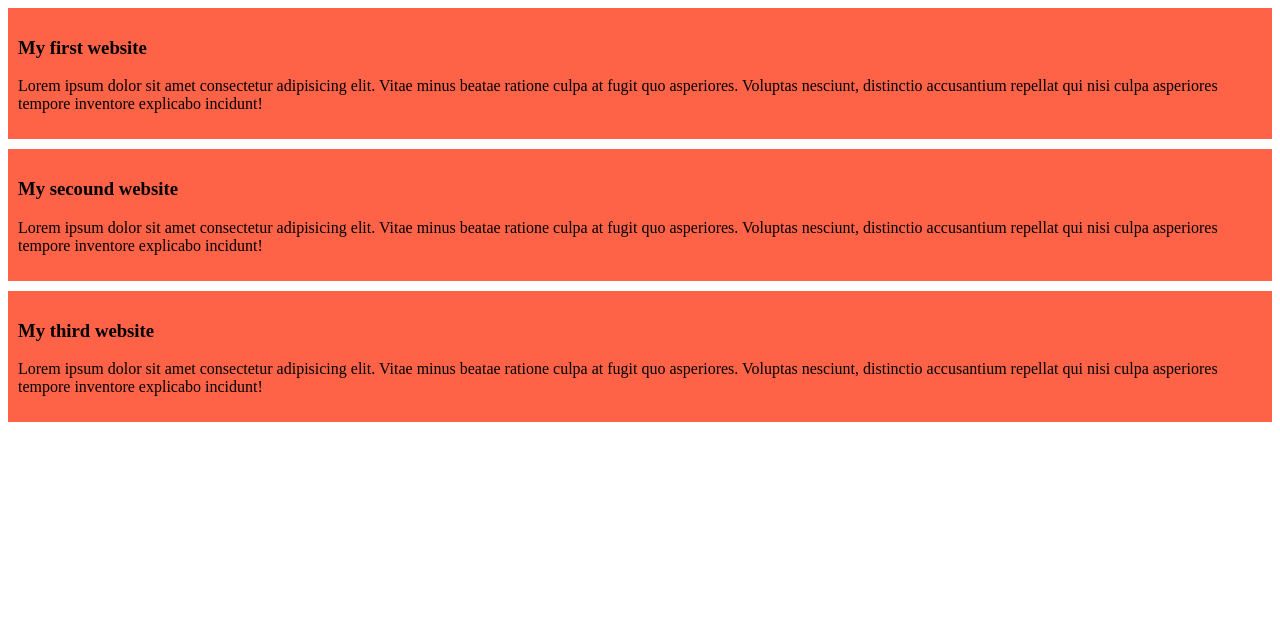
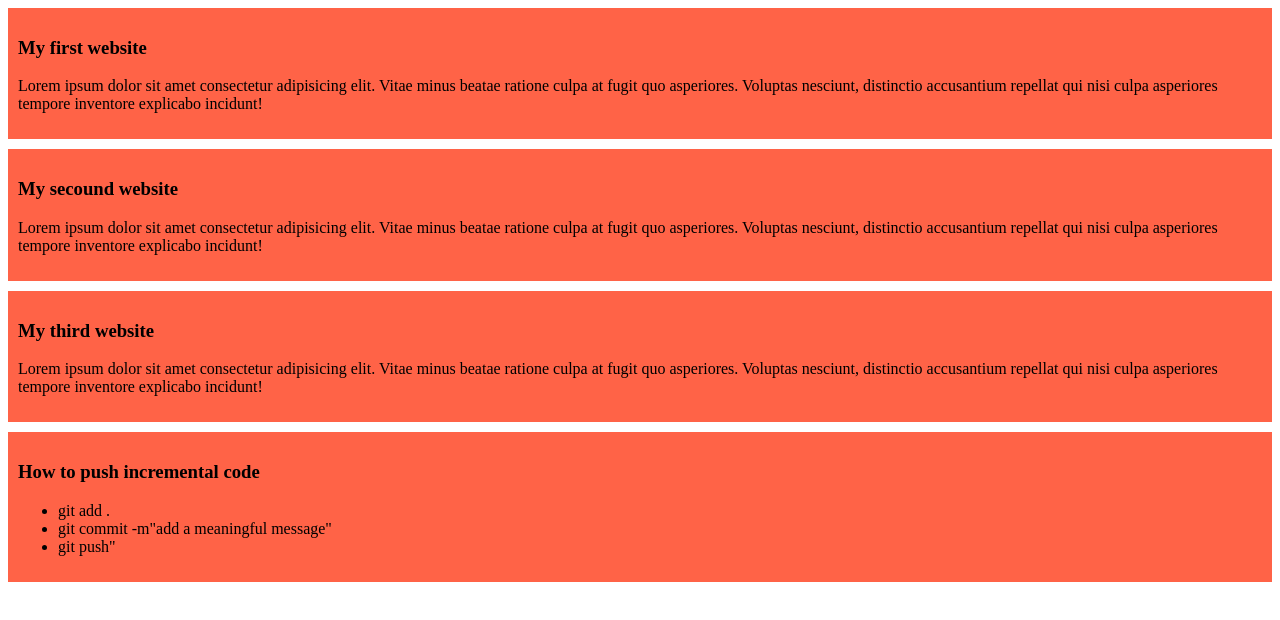
Before and after one commit to abrarnayem882/my-simple-website, a plain HTML site: page index.html in a window 1280 px wide. Drawn offline with Linux system fonts and the light colour scheme.

Commit message:
Git added a list to push code

```diff
--- a/index.html
+++ b/index.html
@@ -22,5 +22,13 @@
     <p>Lorem ipsum dolor sit amet consectetur adipisicing elit. Vitae minus beatae ratione culpa at fugit quo asperiores. Voluptas nesciunt, distinctio accusantium repellat qui nisi culpa asperiores tempore inventore explicabo incidunt!</p>
 
 </div>
+<div>
+    <h3>How to push incremental code</h3>
+    <ul>
+        <li>git add .</li>
+        <li>git commit -m"add a meaningful message"</li>
+        <li>git push"</li>
+    </ul>
+</div>
 </body>
 </html>
```
